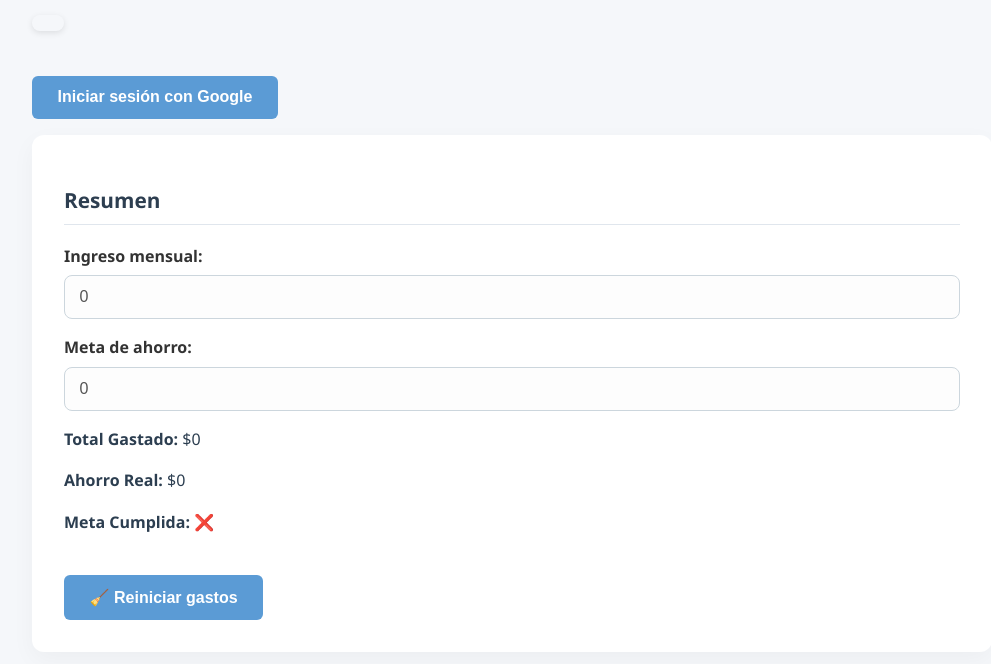
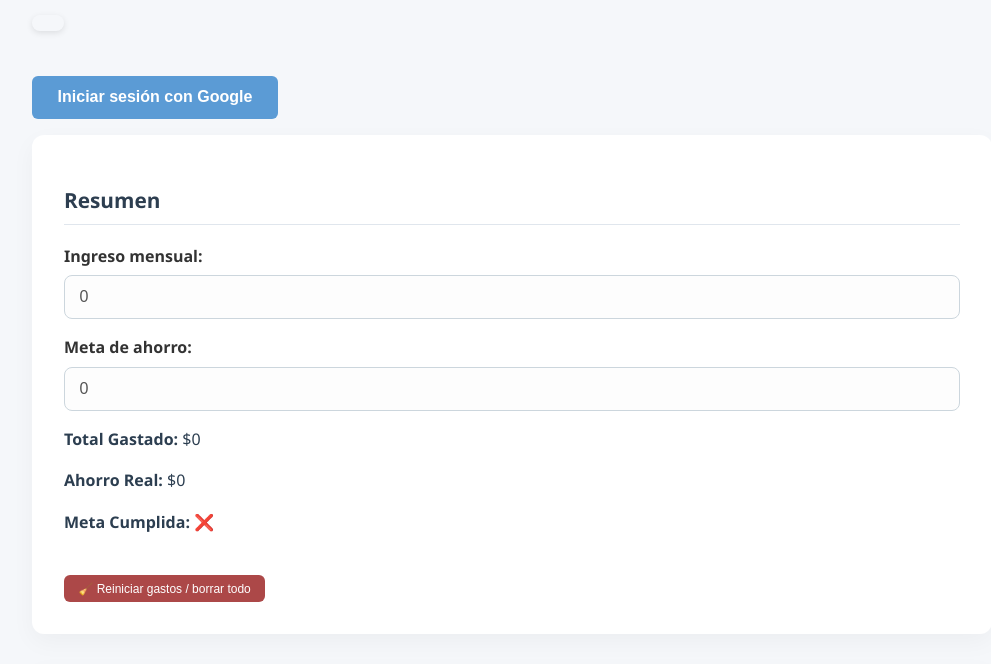
Before and after one commit to Mat14guirre/gestor-gastos, a plain HTML site: page index.html in a window 1280 px wide. Shown: the part 136-800 px from the top of the page, without its empty margins (128-1119 px from the left). Drawn offline with nearby package versions, Linux system fonts and the light colour scheme; no server answers.

Commit message:
act final. ya funcionando

```diff
--- a/estilo.css
+++ b/estilo.css
@@ -117,6 +117,19 @@ button:active {
   transform: scale(0.98);
 }
 
+.reiniciar-btn{
+  margin-top: 1.5rem;
+  background-color: #ac4848;
+  color: white;
+  padding: 0.4rem 0.9rem;
+  border: none;
+  border-radius: 6px;
+  font-size: 12px;
+  font-weight: 400;
+  cursor: pointer;
+  transition: background 0.2s, transform 0.1s;
+}
+
 /* Tabla */
 table {
   width: 100%;
--- a/index.html
+++ b/index.html
@@ -29,7 +29,7 @@
     <p><strong>Ahorro Real:</strong> $<span id="ahorroReal">0</span></p>
     <p><strong>Meta Cumplida:</strong> <span id="cumplida">❌</span></p>
 
-    <button id="reiniciar-btn">🧹 Reiniciar gastos</button>
+    <button id="reiniciar-btn" class="reiniciar-btn">🧹 Reiniciar gastos / borrar todo</button>
   </section>
 
   <section class="formulario">
```
